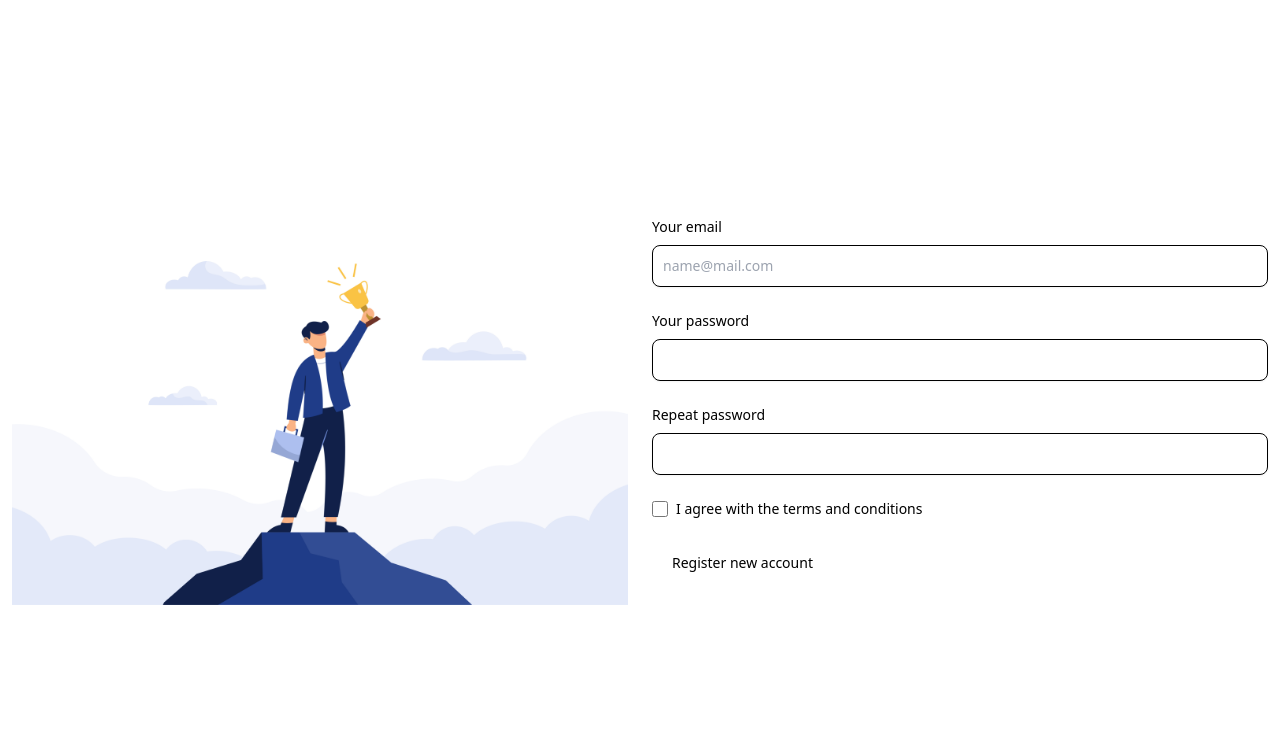
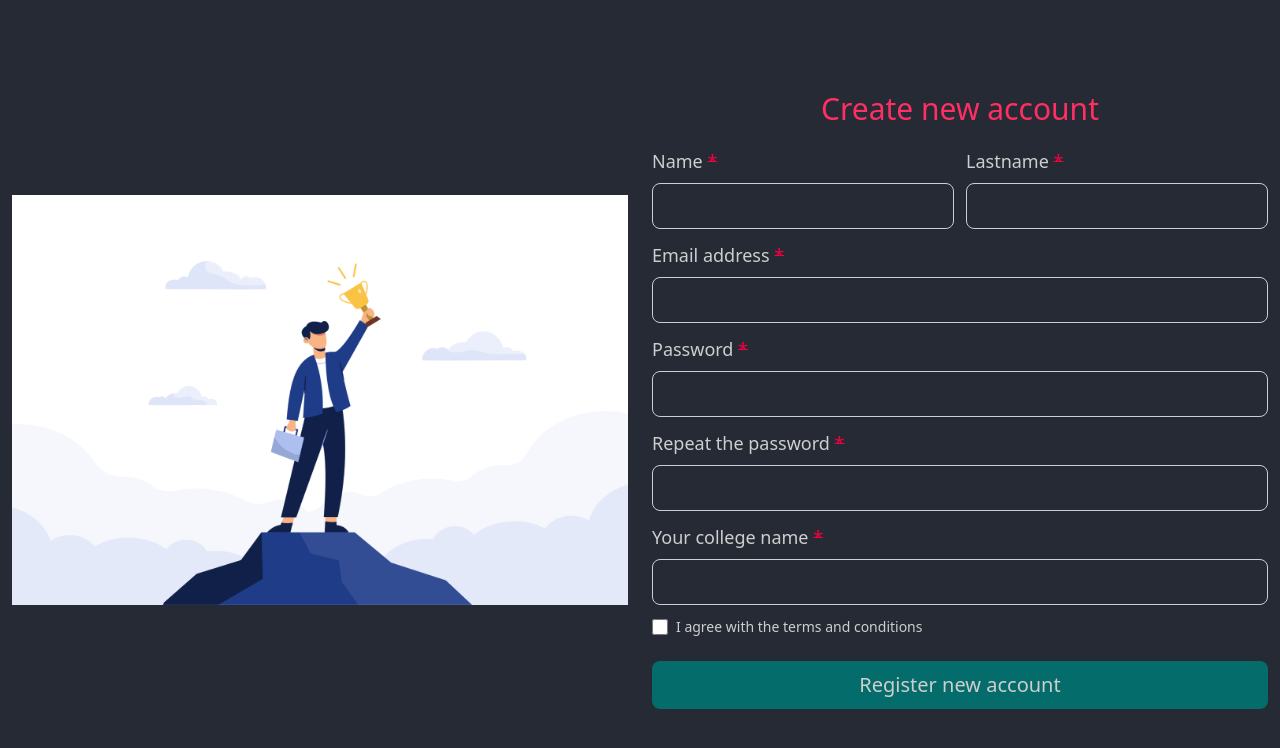
Before and after one commit to kendallv17/Taskademic-Front-End, a React (Create React App) app: page /signup in a window 1280 px wide. Shown: the top 748 px of the page. Built offline with nearby package versions, Linux system fonts and the light colour scheme.

Commit message:
Finished Signup page

```diff
--- /dev/null
+++ b/src/components/input/input.js
@@ -0,0 +1,9 @@
+import React from "react";
+export default function Input({type, identifier, tittle, placeholder, required}){
+    return (
+        <>
+            <label htmlFor={ identifier } className="block mb-2 text-lg font-medium text-mercury-600 dark:text-gray-300">{ tittle } {required ? <s className="text-radical-red-600">*</s> : null}</label>
+            <input type={ type } id={ identifier } className="shadow-sm bg-blue-dark border border-mercury-600 text-mercury-600 text-base rounded-lg focus:ring-bright-turquoise-400 focus:border-blue-500 block w-full p-2.5 dark:bg-gray-700 dark:border-gray-600 dark:placeholder-gray-400 dark:text-white dark:focus:ring-blue-500 dark:focus:border-blue-500 dark:shadow-sm-light" placeholder={ placeholder } required={ required }/>
+        </>
+    )
+}
--- a/src/components/sidebar/sidebar.js
+++ b/src/components/sidebar/sidebar.js
@@ -1,5 +1,5 @@
 import React, { useState } from "react"
-import SidebarItem from "./sidebar_item/sidebar_item"
+import SidebarItem from "../sidebarItem/sidebarItem"
 export default function Sidebar(){
     const [hidden, setHidden] = useState(false)
     return (
--- a/src/pages/signup/SignUp.js
+++ b/src/pages/signup/SignUp.js
@@ -1,32 +1,44 @@
 import React from "react";
 import success from "../../images/success.jpg"
+import Input from "../../components/input/input";
 export default function SignUp(){
     return (
-        <div className="sm:flex min-h-screen md:flex">
+        <div className="sm:flex min-h-screen md:flex bg-blue-dark">
             <div className="self-center flex-1 p-3">
-                <img src={success} alt="Welcome image" className="w-full"/>
+                <img src={success} alt="Welcome to taskademic" className="w-full"/>
             </div>
             <div className="self-center flex-1 p-3">
-                <form>
-                    <div className="mb-6">
-                        <label htmlFor="email" className="block mb-2 text-sm font-medium text-gray-900 dark:text-gray-300">Your email</label>
-                        <input type="email" id="email" className="shadow-sm bg-gray-50 border border-gray-300 text-gray-900 text-sm rounded-lg focus:ring-blue-500 focus:border-blue-500 block w-full p-2.5 dark:bg-gray-700 dark:border-gray-600 dark:placeholder-gray-400 dark:text-white dark:focus:ring-blue-500 dark:focus:border-blue-500 dark:shadow-sm-light" placeholder="name@mail.com" required=""/>
+            <h2 className="text-3xl text-center text-radical-red-500 mb-5">Create new account</h2>
+                <form method="POST">
+                    <div className="flex mb-3">
+                        <div className="flex-1 pr-3">
+                            <Input type="text" identifier="name" tittle="Name" placeholder="" required={true}/>
+                        </div>
+                        <div className="flex-1">
+                            <Input type="text" identifier="lastname" tittle="Lastname" placeholder="" required={true}/>
+                        </div>
                     </div>
-                    <div className="mb-6">
-                        <label htmlFor="password" className="block mb-2 text-sm font-medium text-gray-900 dark:text-gray-300">Your password</label>
-                        <input type="password" id="password" className="shadow-sm bg-gray-50 border border-gray-300 text-gray-900 text-sm rounded-lg focus:ring-blue-500 focus:border-blue-500 block w-full p-2.5 dark:bg-gray-700 dark:border-gray-600 dark:placeholder-gray-400 dark:text-white dark:focus:ring-blue-500 dark:focus:border-blue-500 dark:shadow-sm-light" required=""/>
+                    <div className="mb-3">
+                        <Input type="email" identifier="email" tittle="Email address" placeholder="" required={true}/>
                     </div>
-                    <div className="mb-6">
-                        <label htmlFor="repeat-password" className="block mb-2 text-sm font-medium text-gray-900 dark:text-gray-300">Repeat password</label>
-                        <input type="password" id="repeat-password" className="shadow-sm bg-gray-50 border border-gray-300 text-gray-900 text-sm rounded-lg focus:ring-blue-500 focus:border-blue-500 block w-full p-2.5 dark:bg-gray-700 dark:border-gray-600 dark:placeholder-gray-400 dark:text-white dark:focus:ring-blue-500 dark:focus:border-blue-500 dark:shadow-sm-light" required=""/>
+                    <div className="mb-3">
+                        <Input type="password" identifier="password" tittle="Password" placeholder="" required={true}/>
                     </div>
-                    <div className="flex items-start mb-6">
+                    <div className="mb-3">
+                        <Input type="password" identifier="repeat-password" tittle="Repeat the password" placeholder="" required={true}/>
+                    </div>
+                    <div className="mb-3">
+                        <Input type="text" identifier="college" tittle="Your college name" placeholder="" required={true}/>
+                    </div>
+                    <div className="flex items-center content-center mb-6">
                         <div className="flex items-center h-5">
-                        <input id="terms" type="checkbox" value="" className="w-4 h-4 bg-gray-50 rounded border border-gray-300 focus:ring-3 focus:ring-blue-300 dark:bg-gray-700 dark:border-gray-600 dark:focus:ring-blue-600 dark:ring-offset-gray-800" required="" />
+                            <input id="terms" type="checkbox" value="" className="w-4 h-4 bg-gray-50 rounded border border-gray-300 focus:ring-3 focus:ring-blue-300 dark:bg-gray-700 dark:border-gray-600 dark:focus:ring-blue-600 dark:ring-offset-gray-800" required="" />
                         </div>
-                        <label htmlFor="terms" className="ml-2 text-sm font-medium text-gray-900 dark:text-gray-300">I agree with the <a href="#" className="text-blue-600 hover:underline dark:text-blue-500">terms and conditions</a></label>
+                        <label htmlFor="terms" className="ml-2 text-sm font-medium text-mercury-600 dark:text-gray-300">I agree with the <a href="#" className="text-blue-600 hover:underline dark:text-blue-500">terms and conditions</a></label>
                     </div>
-                    <button type="submit" className="text-white bg-blue-700 hover:bg-blue-800 focus:ring-4 focus:outline-none focus:ring-blue-300 font-medium rounded-lg text-sm px-5 py-2.5 text-center dark:bg-blue-600 dark:hover:bg-blue-700 dark:focus:ring-blue-800">Register new account</button>
+                    <div className="flex">
+                        <button type="submit" className="flex-auto text-mercury-600 bg-bright-turquoise-700 hover:bg-bright-turquoise-600 focus:ring-4 focus:outline-none focus:ring-blue-300 font-medium rounded-lg text-xl px-5 py-2.5 text-center dark:bg-blue-600 dark:hover:bg-blue-700 dark:focus:ring-blue-800">Register new account</button>
+                    </div>
                 </form>
             </div>
         </div>
```
Also changed, not shown: src/components/sidebarItem/sidebarItem.js (renamed from src/components/sidebar/sidebar_item/sidebar_item.js).
